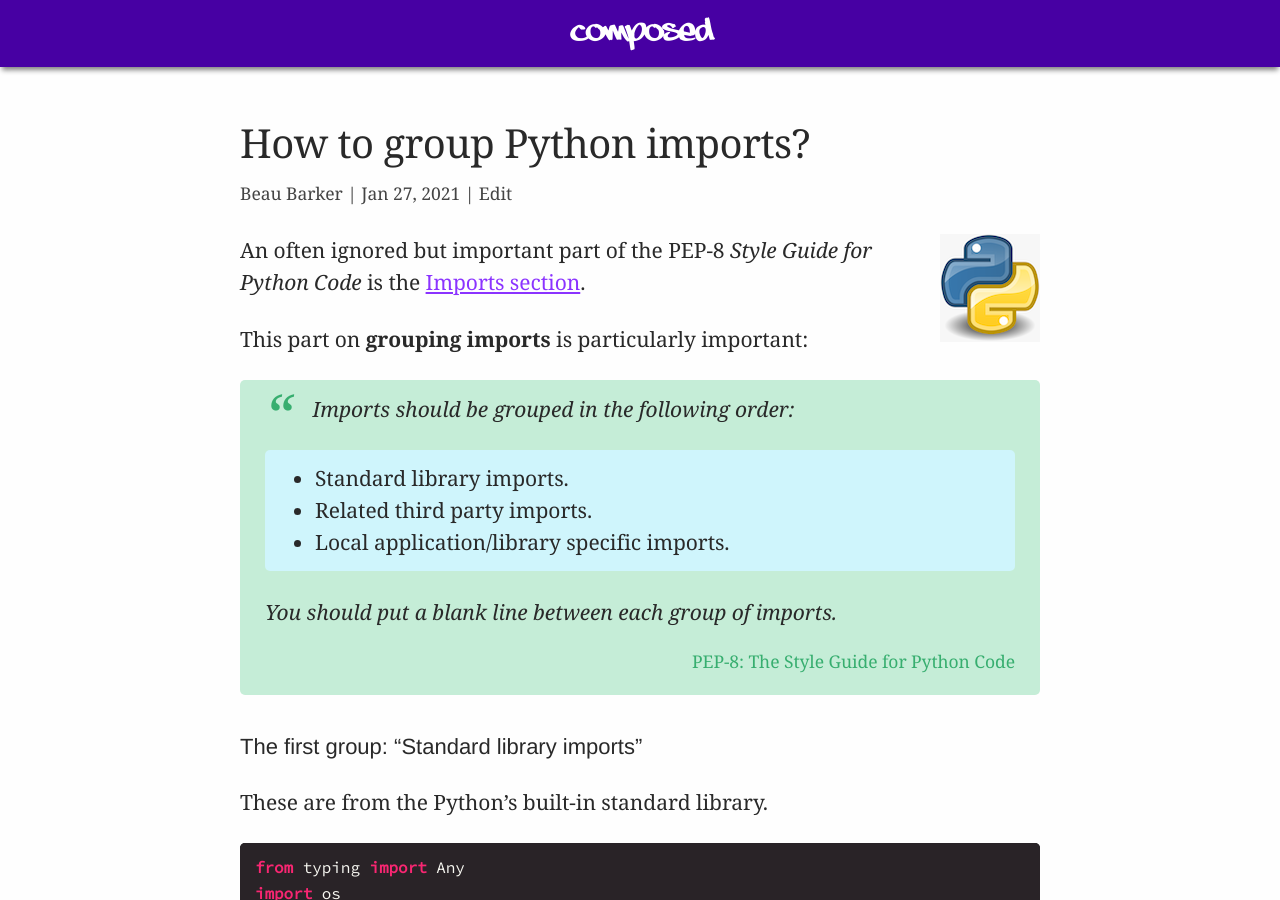
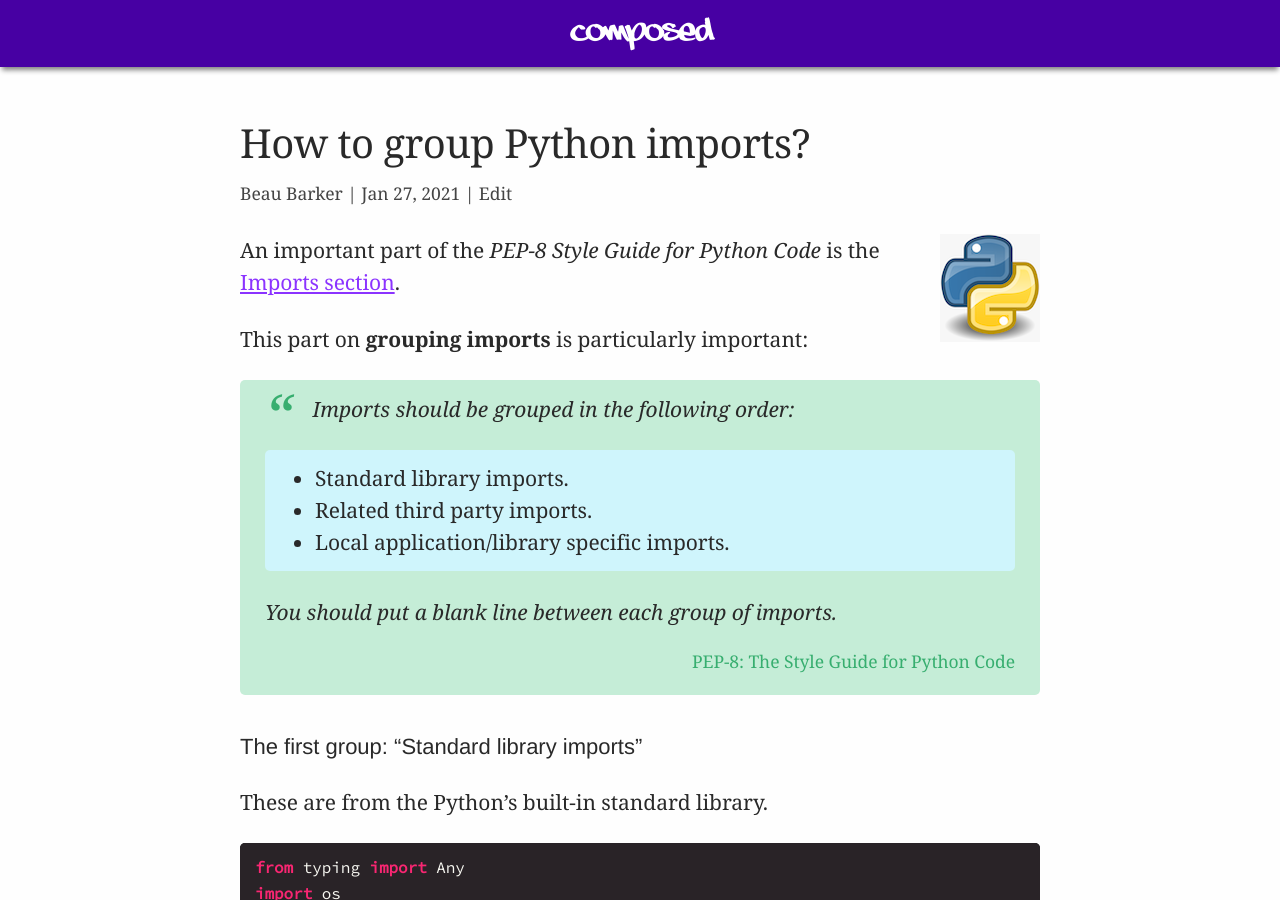
Before and after one commit to explodinglabs/explodinglabs.github.io, a Jekyll site: the page built from docs/_posts/python/2021-01-27-imports.markdown, in a window 1280 px wide and 900 px high. Built offline with Jekyll 4.4.1, drawn with Linux system fonts in a browser that asks for light colours.

Commit message:
Update 2021-01-27-imports.markdown

```diff
--- a/docs/_posts/python/2021-01-27-imports.markdown
+++ b/docs/_posts/python/2021-01-27-imports.markdown
@@ -8,7 +8,7 @@ permalink: /python/imports
 ![python](/assets/python.png)
 </div>
 
-An often ignored but important part of the PEP-8 _Style Guide for Python Code_
+An important part of the _PEP-8 Style Guide for Python Code_
 is the [Imports
 section](https://www.python.org/dev/peps/pep-0008/#imports).
 
```
